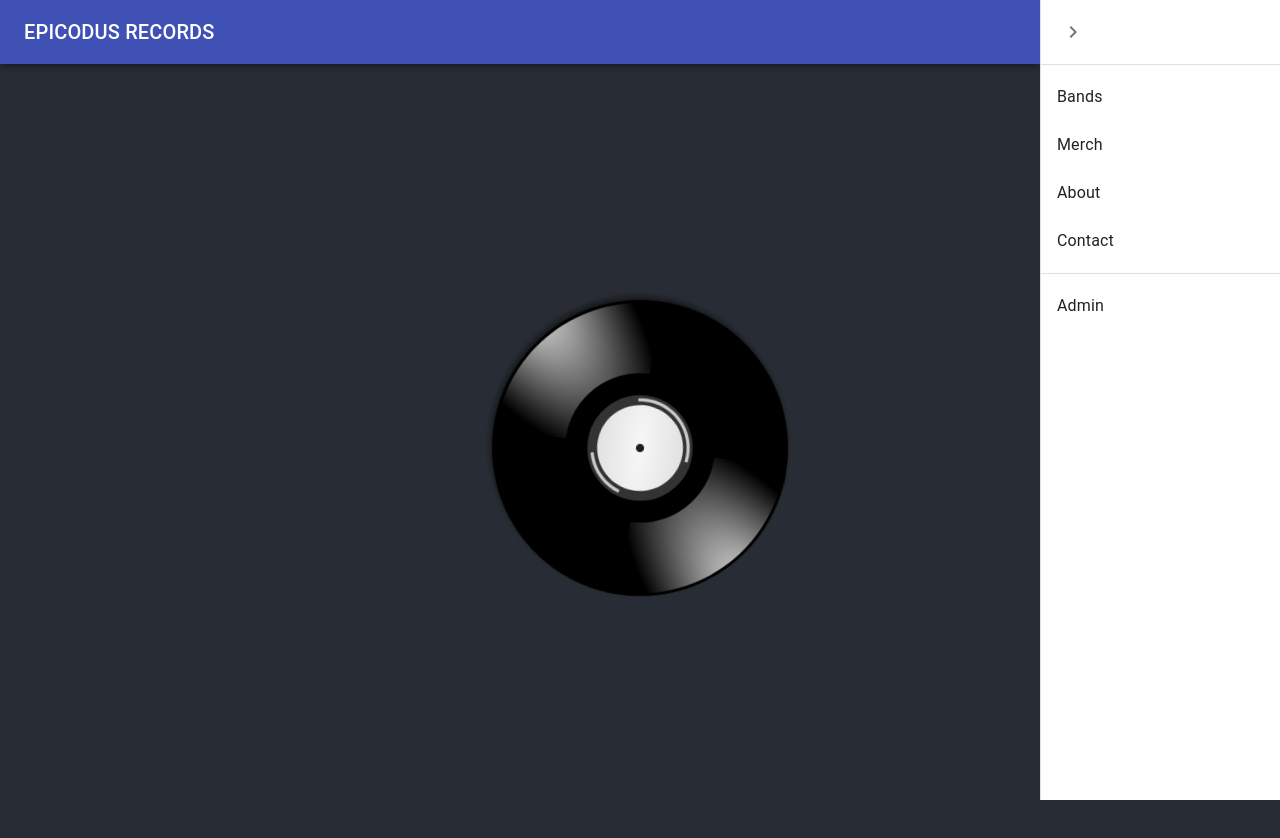
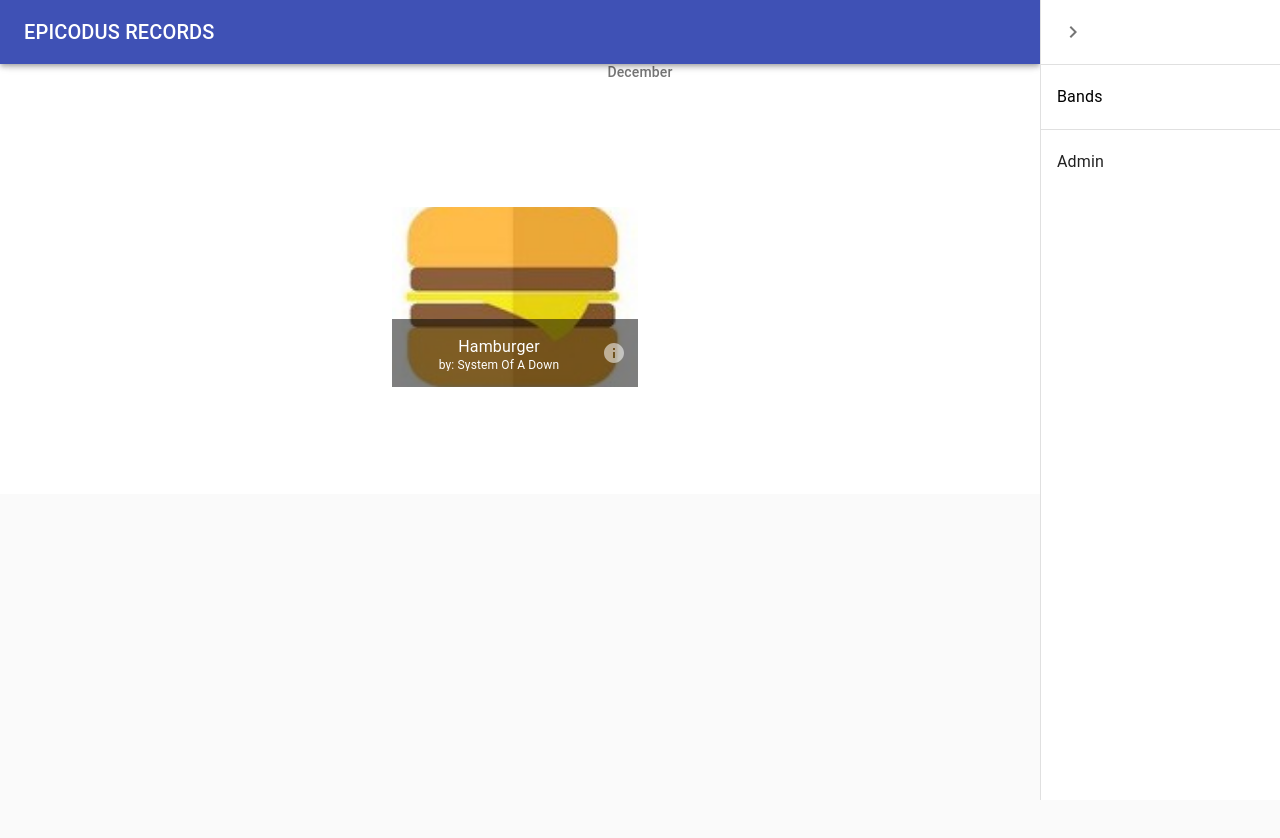
Before and after one commit to darrionkg/react-record-store, a React (Create React App) app: page /bands in a window 1280 px wide. Both pictures are taken after a click on the button 1244 px from the left and 32 px from the top of the page. Shown: the top 838 px of the page. After the commit the page ends 800 px from the top, so only its background shows below. Built offline with nearby package versions, Linux system fonts and the light colour scheme.

Commit message:
add routing and bands page

```diff
--- a/src/App.js
+++ b/src/App.js
@@ -2,14 +2,22 @@ import React from 'react';
 import logo from './logo.svg';
 import './App.css';
 import Nav from './components/Nav';
+import { Switch, Route } from 'react-router-dom';
+import Welcome from './components/Welcome';
+import BandsList from './components/BandsList';
+import NewProductForm from './components/NewProductForm';
 
 function App() {
   return (
     <div className="App">
       <Nav />
-      <header className="App-header">
-        <img src={logo} className="App-logo" alt="logo" />
-      </header>
+
+        <Switch>
+          <Route exact path='/' component={Welcome}/>
+          <Route exact path='/bands' component={BandsList}/>
+          <Route exact path='/newproduct' component={NewProductForm}/>
+        </Switch>
+
     </div>
   );
 }
--- /dev/null
+++ b/src/components/BandsList.jsx
@@ -0,0 +1,61 @@
+import React from 'react';
+import { makeStyles } from '@material-ui/core/styles';
+import GridList from '@material-ui/core/GridList';
+import GridListTile from '@material-ui/core/GridListTile';
+import GridListTileBar from '@material-ui/core/GridListTileBar';
+import ListSubheader from '@material-ui/core/ListSubheader';
+import IconButton from '@material-ui/core/IconButton';
+import InfoIcon from '@material-ui/icons/Info';
+//import tileData from './tileData;
+import hamburger from './../assets/hamburgerMenu.jpeg';
+
+const useStyles = makeStyles(theme => ({
+  root: {
+    display: 'flex',
+    flexWrap: 'wrap',
+    justifyContent: 'space-around',
+    overflow: 'hidden',
+    backgroundColor: theme.palette.background.paper,
+  },
+  gridList: {
+    width: 500,
+    height: 450,
+  },
+  icon: {
+    color: 'rgba(255, 255, 255, 0.54)',
+  },
+}));
+
+const tileData = [{
+  img: hamburger,
+  title: 'Hamburger',
+  author: 'System Of A Down'
+}]
+
+export default function BandsList() {
+  const classes = useStyles();
+
+  return (
+    <div className={classes.root}>
+      <GridList cellHeight={180} className={classes.gridList}>
+        <GridListTile key="Subheader" cols={2} style={{ height: 'auto' }}>
+          <ListSubheader component="div">December</ListSubheader>
+        </GridListTile>
+        {tileData.map(tile => (
+          <GridListTile key={tile.img}>
+            <img src={tile.img} alt={tile.title} />
+            <GridListTileBar
+              title={tile.title}
+              subtitle={<span>by: {tile.author}</span>}
+              actionIcon={
+                <IconButton aria-label={`info about ${tile.title}`} className={classes.icon}>
+                  <InfoIcon />
+                </IconButton>
+              }
+            />
+          </GridListTile>
+        ))}
+      </GridList>
+    </div>
+  );
+}
--- a/src/components/Nav.jsx
+++ b/src/components/Nav.jsx
@@ -13,12 +13,20 @@ import MenuIcon from '@material-ui/icons/Menu';
 import ChevronLeftIcon from '@material-ui/icons/ChevronLeft';
 import ChevronRightIcon from '@material-ui/icons/ChevronRight';
 import ListItem from '@material-ui/core/ListItem';
-import ListItemIcon from '@material-ui/core/ListItemIcon';
 import ListItemText from '@material-ui/core/ListItemText';
-import Musvideo from '@material-ui/icons/MoveToInbox';
-import MailIcon from '@material-ui/icons/Mail';
+import {Link} from 'react-router-dom';
 
 const drawerWidth = 240;
+
+const homeMenu = {
+  textDecoration: 'none',
+  color: 'white',
+};
+
+const menuLink = {
+  textDecoration: 'none',
+  color: 'black',
+};
 
 const useStyles = makeStyles(theme => ({
   root: {
@@ -100,7 +108,9 @@ export default function PersistentDrawerRight() {
       >
         <Toolbar>
           <Typography variant="h6" noWrap className={classes.title} style={{textAlign: 'left'}}>
+          <Link to='/' style={homeMenu}>
             EPICODUS RECORDS
+            </Link>
           </Typography>
           <IconButton
             color="inherit"
@@ -135,11 +145,10 @@ export default function PersistentDrawerRight() {
         </div>
         <Divider />
         <List>
-          {['Bands', 'Merch', 'About', 'Contact'].map((text, index) => (
-            <ListItem button key={text}>
-              <ListItemText primary={text} />
-            </ListItem>
-          ))}
+          <Link to='/bands' style={menuLink}><ListItem button key={'Bands'}>
+            <ListItemText primary={'Bands'} />
+          </ListItem>
+          </Link>
         </List>
         <Divider />
         <List>
--- /dev/null
+++ b/src/components/NewProductForm.jsx
@@ -0,0 +1,9 @@
+import React from 'react';
+
+function NewProductForm() {
+  return(
+    <div><p>test</p></div>
+  );
+}
+
+export default NewProductForm;
--- /dev/null
+++ b/src/components/Welcome.jsx
@@ -0,0 +1,14 @@
+import React from 'react';
+import logo from './../logo.svg';
+
+function App() {
+  return (
+    <div>
+      <header className="App-header">
+        <img src={logo} className="App-logo" alt="logo" />
+      </header>
+    </div>
+  );
+}
+
+export default App;
```
Also changed, not shown: src/components/tileData.jsx (added, +9 -0 lines).
